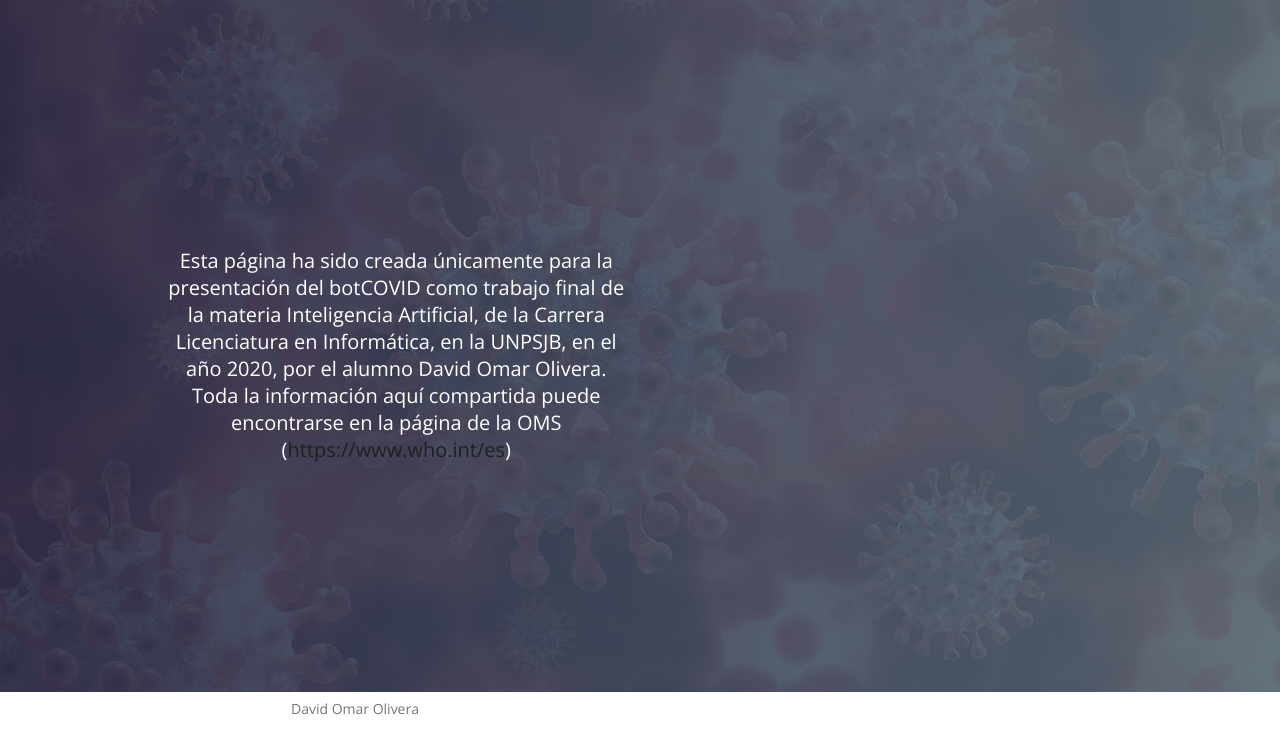
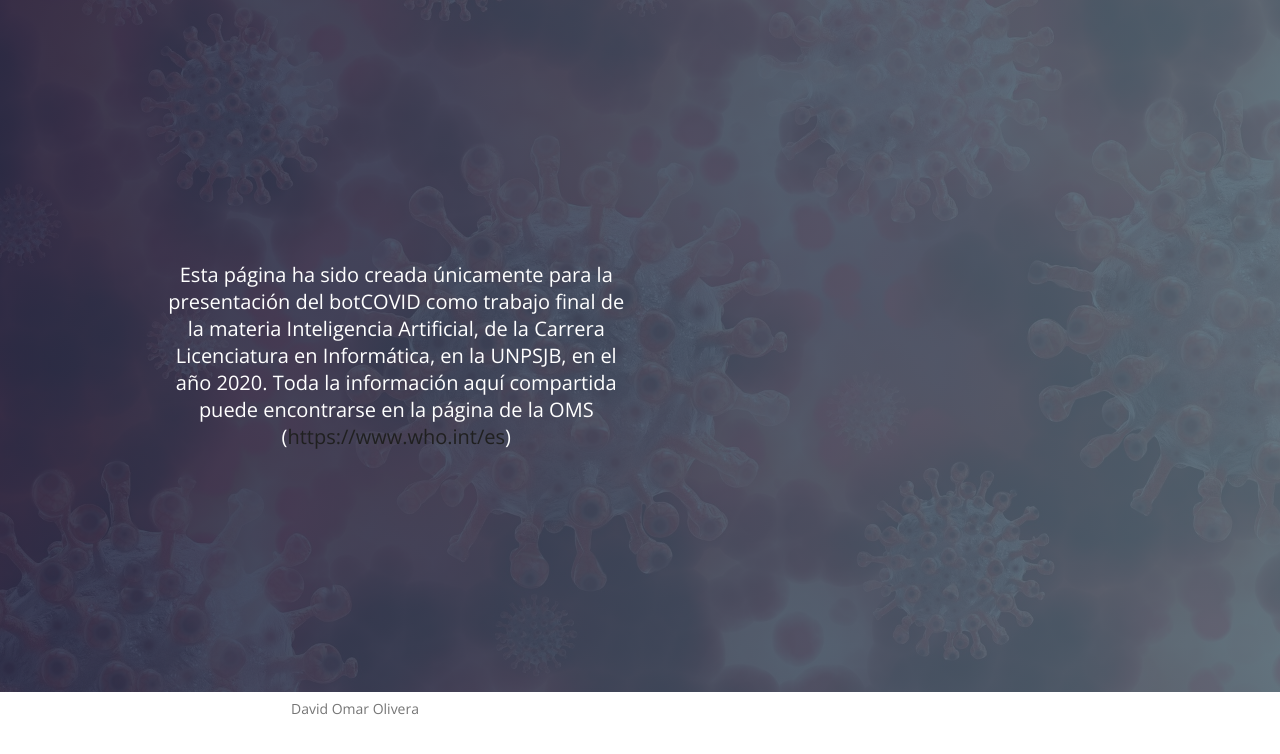
Before and after one commit to DavidOlivera89/botCovid-19, a plain HTML site: page index.html in a window 1280 px wide. Shown: the part 108-862 px from the top of the page. Drawn offline with nearby package versions, Linux system fonts and the light colour scheme.

Commit message:
Update index.html

```diff
--- a/index.html
+++ b/index.html
@@ -80,7 +80,7 @@
                     <div class="col-md-offset-1 col-md-5 col-sm-6">
                          <div class="home-info">
 
-                              <h1>Esta página ha sido creada únicamente para la presentación del botCOVID como trabajo final de la materia Inteligencia Artificial, de la Carrera Licenciatura en Informática, en la UNPSJB, en el año 2020, por el alumno David Omar Olivera.
+                              <h1>Esta página ha sido creada únicamente para la presentación del botCOVID como trabajo final de la materia Inteligencia Artificial, de la Carrera Licenciatura en Informática, en la UNPSJB, en el año 2020.
                               Toda la información aquí compartida puede encontrarse en la página de la OMS (<a href='https://www.who.int/es'>https://www.who.int/es</a>)</h1>
                          </div>
                     </div>
```
